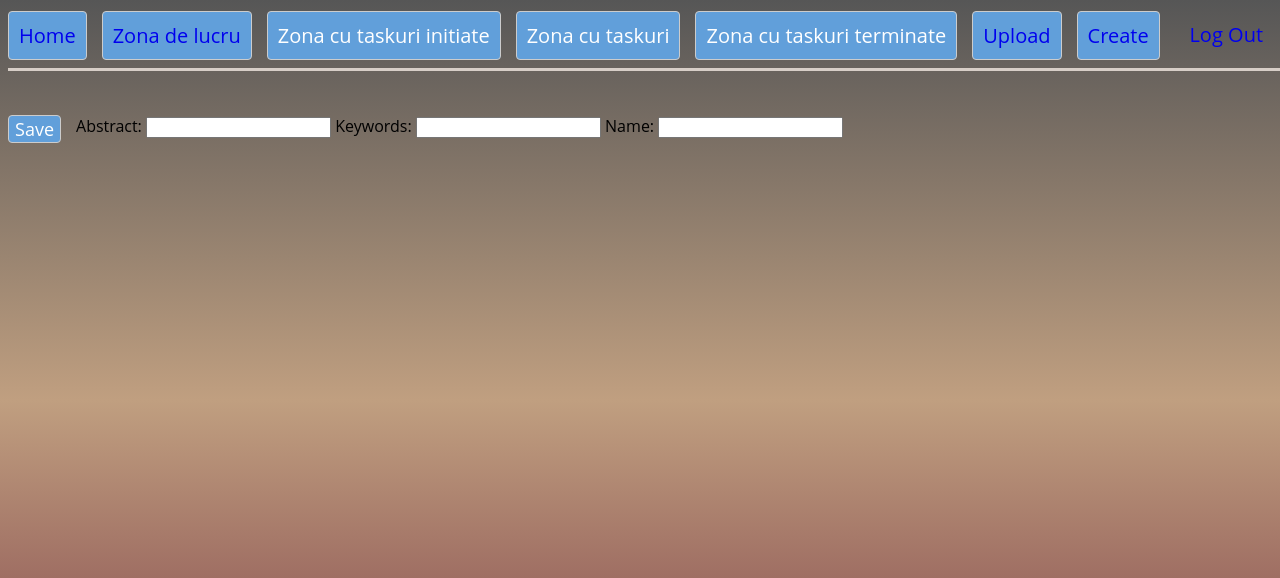
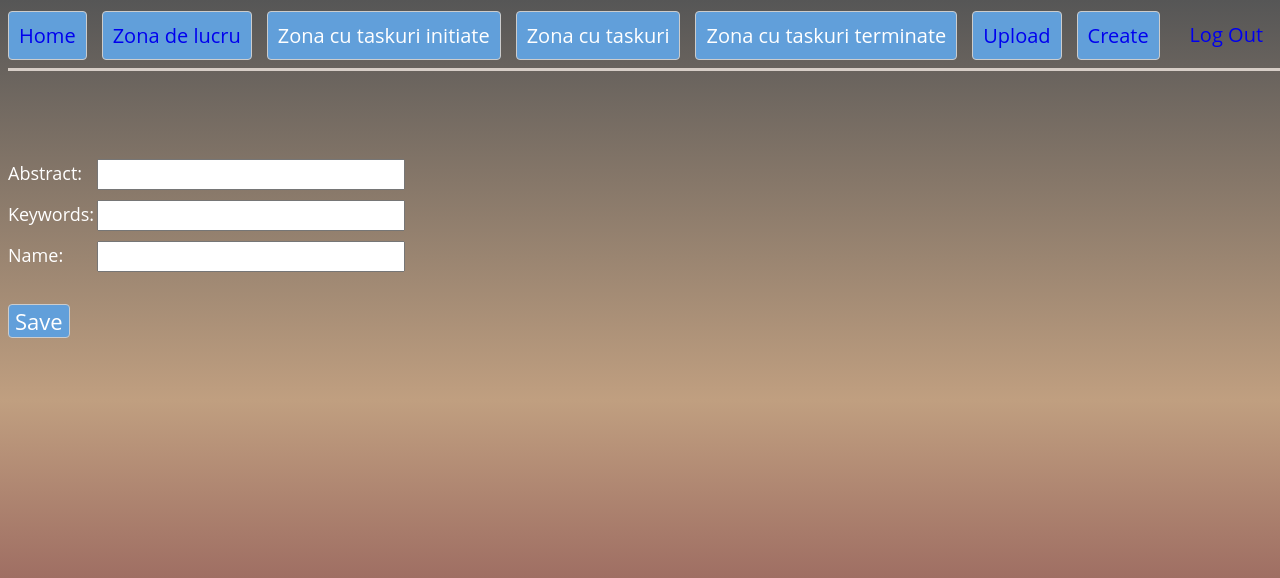
Before and after one commit to hanikhan/DocumentsFlow, a Django app: page /docflow/editMetadata/ in a window 1280 px wide. Shown: the top 578 px of the page. Run offline with Django 3.2, Linux system fonts and the light colour scheme; some libraries are stand-ins or nearby versions.

Commit message:
Styling done for edit metadata page

```diff
--- a/DocumentsFlowApp/templates/DocumentsFLowApp/homepage/editMetadata.html
+++ b/DocumentsFlowApp/templates/DocumentsFLowApp/homepage/editMetadata.html
@@ -3,17 +3,21 @@
 
 {% block content %}
 
+    <br><br>
     <form action="/docflow/zona_de_lucru/" method="post">
         {% csrf_token %}
         {{ form.as_p }}
-        <label>Abstract:</label>
-        <input type="text" name="abstract">
-        <label>Keywords:</label>
-        <input type="text" name="keywords">
-        <label>Name:</label>
-        <input type="text" name="name">
+        <label style="width: 85px;display: inline-block;color: white;font-size: 18px">Abstract:</label>
+        <input type="text" name="abstract" style="width: 300px;height: 25px;margin-bottom: 10px;font-size: 16px">
+        <br>
+        <label style="width: 85px;display: inline-block;color: white;font-size: 18px">Keywords:</label>
+        <input type="text" name="keywords" style="width: 300px;height: 25px;margin-bottom: 10px;font-size: 16px">
+        <br>
+        <label style="width: 85px;display: inline-block;color: white;font-size: 18px">Name:</label>
+        <input type="text" name="name" style="width: 300px;height: 25px;margin-bottom: 10px;font-size: 16px">
 
-        <button style="font-family: 'Open Sans', sans-serif;color: white;font-size: 18px;float: left;margin-right: 15px;border: 1px solid #ccc;background-color: #619fda;-webkit-border-radius: 4px; -moz-border-radius: 4px; border-radius: 4px;">Save</button>
+        <br><br>
+        <button style="font-family: 'Open Sans', sans-serif;color: white;font-size: 22px;margin-right: 15px;border: 1px solid #ccc;background-color: #619fda;-webkit-border-radius: 4px; -moz-border-radius: 4px; border-radius: 4px;">Save</button>
     </form>
 
 
```
Also changed, not shown: db.sqlite3.
